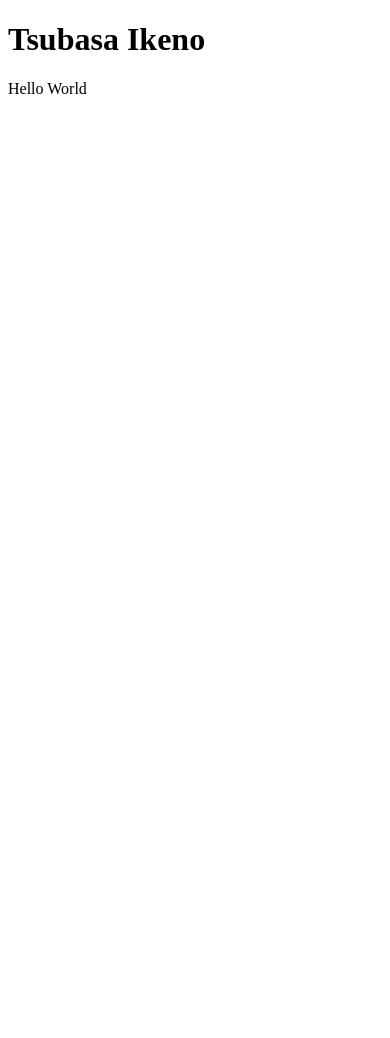
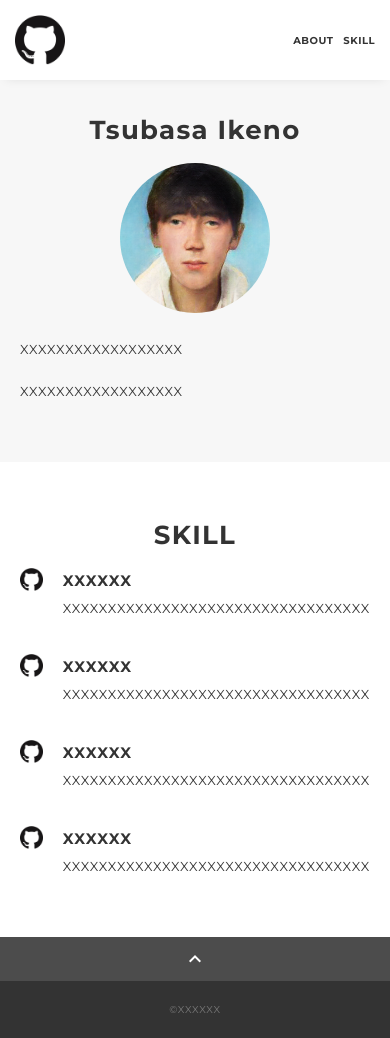
Before and after one commit to 6assa/portfolio, a plain HTML site: page docs/index.html in a window 390 px wide. Before the commit the page ends 844 px from the top, so only its background shows below. Drawn offline with nearby package versions, Linux system fonts and the light colour scheme.

Commit message:
テンプレート反映

```diff
--- /dev/null
+++ b/docs/css/ress.css
@@ -0,0 +1,283 @@
+/*!
+ * ress.css • v3.0.1
+ * MIT License
+ * github.com/filipelinhares/ress
+ */
+
+/* # =================================================================
+   # Global selectors
+   # ================================================================= */
+
+html {
+  box-sizing: border-box;
+  word-break: normal;
+  -moz-tab-size: 4;
+  tab-size: 4;
+
+  -webkit-text-size-adjust: 100%; /* Prevent adjustments of font size after orientation changes in iOS */
+}
+
+*,
+::before,
+::after {
+  box-sizing: inherit;
+  background-repeat: no-repeat; /* Set `background-repeat: no-repeat` to all elements and pseudo elements */
+}
+
+::before,
+::after {
+  vertical-align: inherit;
+  text-decoration: inherit; /* Inherit text-decoration and vertical align to ::before and ::after pseudo elements */
+}
+
+* {
+  margin: 0;
+  padding: 0; /* Reset `padding` and `margin` of all elements */
+}
+
+/* # =================================================================
+   # General elements
+   # ================================================================= */
+
+hr {
+  overflow: visible; /* Show the overflow in Edge and IE */
+  height: 0; /* Add the correct box sizing in Firefox */
+}
+
+details,
+main {
+  display: block; /* Render the `main` element consistently in IE. */
+}
+
+summary {
+  display: list-item; /* Add the correct display in all browsers */
+}
+
+small {
+  font-size: 80%; /* Set font-size to 80% in `small` elements */
+}
+
+[hidden] {
+  display: none; /* Add the correct display in IE */
+}
+
+abbr[title] {
+  /* Add the correct text decoration in Chrome, Edge, IE, Opera, and Safari */
+  text-decoration: underline;
+  text-decoration: underline dotted;
+  border-bottom: none; /* Remove the bottom border in Chrome 57 */
+}
+
+a {
+  background-color: transparent; /* Remove the gray background on active links in IE 10 */
+}
+
+a:active,
+a:hover {
+  outline-width: 0; /* Remove the outline when hovering in all browsers */
+}
+
+code,
+kbd,
+pre,
+samp {
+  font-family: monospace, monospace; /* Specify the font family of code elements */
+}
+
+pre {
+  font-size: 1em; /* Correct the odd `em` font sizing in all browsers */
+}
+
+b,
+strong {
+  font-weight: bolder; /* Add the correct font weight in Chrome, Edge, and Safari */
+}
+
+/* https://gist.github.com/unruthless/413930 */
+sub,
+sup {
+  position: relative;
+  font-size: 75%;
+  line-height: 0;
+  vertical-align: baseline;
+}
+
+sub {
+  bottom: -.25em;
+}
+
+sup {
+  top: -.5em;
+}
+
+/* # =================================================================
+   # Forms
+   # ================================================================= */
+
+input {
+  border-radius: 0;
+}
+
+/* Replace pointer cursor in disabled elements */
+[disabled] {
+  cursor: default;
+}
+
+[type="number"]::-webkit-inner-spin-button,
+[type="number"]::-webkit-outer-spin-button {
+  height: auto; /* Correct the cursor style of increment and decrement buttons in Chrome */
+}
+
+[type="search"] {
+  outline-offset: -2px; /* Correct the outline style in Safari */
+
+  -webkit-appearance: textfield; /* Correct the odd appearance in Chrome and Safari */
+}
+
+[type="search"]::-webkit-search-decoration {
+  -webkit-appearance: none; /* Remove the inner padding in Chrome and Safari on macOS */
+}
+
+textarea {
+  overflow: auto; /* Internet Explorer 11+ */
+  resize: vertical; /* Specify textarea resizability */
+}
+
+button,
+input,
+optgroup,
+select,
+textarea {
+  font: inherit; /* Specify font inheritance of form elements */
+}
+
+optgroup {
+  font-weight: bold; /* Restore the font weight unset by the previous rule */
+}
+
+button {
+  overflow: visible; /* Address `overflow` set to `hidden` in IE 8/9/10/11 */
+}
+
+button,
+select {
+  text-transform: none; /* Firefox 40+, Internet Explorer 11- */
+}
+
+/* Apply cursor pointer to button elements */
+button,
+[type="button"],
+[type="reset"],
+[type="submit"],
+[role="button"] {
+  cursor: pointer;
+  color: inherit;
+}
+
+/* Remove inner padding and border in Firefox 4+ */
+button::-moz-focus-inner,
+[type="button"]::-moz-focus-inner,
+[type="reset"]::-moz-focus-inner,
+[type="submit"]::-moz-focus-inner {
+  padding: 0;
+  border-style: none;
+}
+
+/* Replace focus style removed in the border reset above */
+button:-moz-focusring,
+[type="button"]::-moz-focus-inner,
+[type="reset"]::-moz-focus-inner,
+[type="submit"]::-moz-focus-inner {
+  outline: 1px dotted ButtonText;
+}
+
+button,
+html [type="button"],
+/* Prevent a WebKit bug where (2) destroys native `audio` and `video`controls in Android 4 */
+[type="reset"],
+[type="submit"] {
+  -webkit-appearance: button; /* Correct the inability to style clickable types in iOS */
+}
+
+/* Remove the default button styling in all browsers */
+button,
+input,
+select,
+textarea {
+  border-style: none;
+  background-color: transparent;
+}
+
+/* Style select like a standard input */
+select {
+  -webkit-appearance: none; /* Chrome 41+ */
+  -moz-appearance: none; /* Firefox 36+ */
+}
+
+select::-ms-expand {
+  display: none; /* Internet Explorer 11+ */
+}
+
+select::-ms-value {
+  color: currentColor; /* Internet Explorer 11+ */
+}
+
+legend {
+  display: table; /* Correct the text wrapping in Edge and IE */
+  max-width: 100%; /* Correct the text wrapping in Edge and IE */
+  max-width: 100%; /* Correct the text wrapping in Edge 18- and IE */
+  white-space: normal; /* Correct the text wrapping in Edge and IE */
+  color: inherit; /* Correct the color inheritance from `fieldset` elements in IE */
+  border: 0; /* Correct `color` not being inherited in IE 8/9/10/11 */
+}
+
+::-webkit-file-upload-button {
+  font: inherit; /* Change font properties to `inherit` in Chrome and Safari */
+  color: inherit;
+  /* Correct the inability to style clickable types in iOS and Safari */
+
+  -webkit-appearance: button;
+}
+
+/* # =================================================================
+   # Specify media element style
+   # ================================================================= */
+
+img {
+  border-style: none; /* Remove border when inside `a` element in IE 8/9/10 */
+}
+
+/* Add the correct vertical alignment in Chrome, Firefox, and Opera */
+progress {
+  vertical-align: baseline;
+}
+
+/* # =================================================================
+   # Accessibility
+   # ================================================================= */
+
+/* Hide content from screens but not screenreaders */
+@media screen {
+  [hidden~="screen"] {
+    display: inherit;
+  }
+  [hidden~="screen"]:not(:active):not(:focus):not(:target) {
+    position: absolute !important;
+    clip: rect(0 0 0 0) !important;
+  }
+}
+
+/* Specify the progress cursor of updating elements */
+[aria-busy="true"] {
+  cursor: progress;
+}
+
+/* Specify the pointer cursor of trigger elements */
+[aria-controls] {
+  cursor: pointer;
+}
+
+/* Specify the unstyled cursor of disabled, not-editable, or otherwise inoperable elements */
+[aria-disabled] {
+  cursor: default;
+}
--- /dev/null
+++ b/docs/css/style.css
@@ -0,0 +1,311 @@
+body {
+  font-family: "Montserrat","Helvetica Neue",Arial,"Hiragino Kaku Gothic ProN","Hiragino Sans",Meiryo,sans-serif;
+  font-size: 14px;
+  line-height: 1.8;
+  letter-spacing: .8px;
+  color: #333;
+}
+
+a {
+  transition: opacity .3s;
+  text-decoration: none;
+  color: #1ca9e3;
+}
+
+img {
+  max-width: 100%;
+  height: auto;
+  vertical-align: bottom;
+  border-style: none;
+}
+
+ul,
+li {
+  list-style: none;
+}
+
+.pc-only {
+  display: block;
+}
+
+.sp-only {
+  display: none;
+}
+
+.wrapper {
+  padding-top: 73px;
+}
+
+.section {
+  padding: 90px 0;
+}
+
+.section:nth-of-type(odd) {
+  background-color: #f7f7f7;
+}
+
+.inner {
+  max-width: 1340px;
+  margin: 0 auto;
+  padding: 0 40px;
+}
+
+.title {
+  font-size: 34px;
+  font-weight: bold;
+  line-height: 1;
+  margin-bottom: 40px;
+  text-align: center;
+  letter-spacing: .05em;
+  color: #333;
+}
+
+.lead {
+  margin-bottom: 30px;
+}
+
+/*--- header ---*/
+.header {
+  position: fixed;
+  top: 0;
+  z-index: 1;
+  width: 100%;
+  background-color: #fff;
+  box-shadow: 0 5px 10px -6px rgba(0,0,0,.1);
+}
+
+.header .inner {
+  display: flex;
+  align-items: center;
+  justify-content: space-between;
+  padding: 20px 40px;
+}
+
+.header-logo {
+  font-size: 20px;
+  font-weight: bold;
+  line-height: 1.2;
+  margin-right: 20px;
+  letter-spacing: .05em;
+}
+
+.header-logo a {
+  color: #333;
+}
+
+.header-banner {
+  width: 50px;
+}
+.header-nav-list {
+  display: flex;
+  justify-content: space-between;
+}
+
+.header-nav-item:not(:last-child) {
+  margin-right: 20px;
+}
+
+.header-nav-item a {
+  position: relative;
+  font-size: 13px;
+  font-weight: bold;
+  display: inline-block;
+  padding: 5px 0;
+  transition: .3s;
+  letter-spacing: .05em;
+  color: #333;
+}
+.header-nav-item a:after {
+  position: absolute;
+  bottom: 0;
+  left: 50%;
+  width: 0;
+  height: 3px;
+  content: "";
+  transition: .3s;
+  -webkit-transform: translateX(-50%);
+  transform: translateX(-50%);
+  background-color: #333;
+}
+
+.header-nav-item a:hover:after {
+  width: 100%;
+}
+
+/*--- about ---*/
+.profile {
+  display: flex;
+  flex-wrap: wrap;
+  max-width: 800px;
+  margin: 0 auto;
+}
+.profile-img {
+  width: 20%;
+  margin-right: 30px;
+  border-radius: 50%;
+}
+.profile-img img {
+  border-radius: 50%;
+}
+.profile-body {
+  flex: 1;
+}
+.profile-body p:not(:last-child) {
+  margin-bottom: 30px;
+}
+
+/*--- skill ---*/
+.skill-list {
+  display: flex;
+  flex-wrap: wrap;
+  justify-content: space-between;
+  margin-bottom: -50px;
+}
+
+.skill-item {
+  display: flex;
+  align-items: flex-start;
+  justify-content: space-between;
+  width: 48%;
+  margin-bottom: 50px;
+}
+
+.skill-img {
+  width: 60px;
+  height: auto;
+  margin-right: 20px;
+}
+
+.skill-body {
+  flex: 1;
+}
+
+.skill-name {
+  margin-bottom: 3px;
+}
+
+/*--- contact ---*/
+.contact {
+  text-align: center;
+}
+
+.contact-item:not(:last-child) {
+  margin-right: 10px;
+}
+
+.contact-icon {
+  width: 50px;
+}
+
+/*--- page-top ---*/
+.page-top {
+  font-weight: bold;
+  padding: 10px;
+  cursor: pointer;
+  text-align: center;
+  background-color: #4c4c4c;
+}
+
+.page-top .material-icons-outlined {
+  vertical-align: bottom;
+  color: #fff;
+}
+
+/*--- footer ---*/
+.footer {
+  padding: 30px;
+  background-color: #333;
+}
+
+.copyright {
+  font-size: 10px;
+  text-align: center;
+  color: #797979;
+}
+
+
+/* --- media Queries 767 ---*/
+@media screen and (max-width: 767px) {
+  body {
+    font-size: 13px;
+    line-height: 1.7;
+  }
+
+  .pc-only {
+    display: none;
+  }
+
+  .sp-only {
+    display: block;
+  }
+
+  .title {
+    font-size: 26px;
+    margin-bottom: 20px;
+  }
+
+  .wrapper {
+    padding-top: 57px;
+  }
+
+  .section {
+    padding: 60px 0;
+  }
+
+  .inner {
+    padding: 0 20px;
+  }
+
+  .header .inner {
+    padding: 15px;
+  }
+
+  .header-logo {
+    font-size: 15px;
+    margin-right: 15px;
+  }
+
+  .header-nav-item:not(:last-child) {
+    margin-right: 10px;
+  }
+
+  .header-nav-item a {
+    font-size: 10px;
+  }
+
+  .header-nav-item a:after {
+    display: none;
+  }
+
+  .profile {
+    display: block;
+  }
+  .profile-img {
+    width: 150px;
+    margin: 0 auto;
+    margin-bottom: 25px;
+  }
+
+  .profile-body p:not(:last-child) {
+    margin-bottom: 20px;
+  }
+
+  .skill-list {
+    display: block;
+    margin-bottom: 0;
+  }
+
+  .skill-item {
+    width: 100%;
+    margin-bottom: 35px;
+  }
+
+  .skill-item:last-child {
+    margin-bottom: 0;
+  }
+
+  .footer {
+    padding: 20px;
+  }
+
+}
--- a/docs/index.html
+++ b/docs/index.html
@@ -1,11 +1,117 @@
 <!DOCTYPE html>
 <html>
 <head>
-<meta charset="UTF-8">
-<title>My Portfolio</title>
+<meta charset="utf-8" />
+<meta name="viewport"
+	content="width=device-width,initial-scale=1.0,user-scalable=no" />
+<meta property="og:type" content="website" />
+<meta property="og:title" content="XXXXXX's portfolio" />
+<!-- <meta property="og:url" content="dummyurl" /> -->
+<meta property="og:description" content="XXXXXXの自己紹介サイトです。" />
+<meta property="og:image" content="img/ogp.png" />
+<meta name="description" content="XXXXXXの自己紹介サイトです。" />
+<title>XXXXXX ポートフォリオ</title>
+<link rel="preconnect" href="https://fonts.gstatic.com" />
+<link
+	href="https://fonts.googleapis.com/css2?family=Montserrat:wght@400;700&display=swap"
+	rel="stylesheet" />
+<link
+	href="https://fonts.googleapis.com/css?family=Material+Icons+Outlined"
+	rel="stylesheet" />
+<link href="css/ress.css" media="all" rel="stylesheet" type="text/css" />
+<link href="css/style.css" media="all" rel="stylesheet" type="text/css" />
+<!-- <link rel="shortcut icon" href="img/favicon.ico" /> -->
+<!-- <link rel="canonical" href="dummyurl" /> -->
 </head>
+
 <body>
-	<h1>Tsubasa Ikeno</h1>
-	<p>Hello World</p>
+	<div class="wrapper">
+		<header class="header">
+			<div class="inner">
+				<h1 class="header-logo">
+					<a href="#"><img class="header-banner" src="img/github.png"
+						alt="ロゴマーク" /> </a>
+				</h1>
+				<nav class="header-nav">
+					<ul class="header-nav-list">
+						<li class="header-nav-item"><a href="#about">ABOUT</a></li>
+						<li class="header-nav-item"><a href="#skill">SKILL</a></li>
+					</ul>
+				</nav>
+			</div>
+		</header>
+
+		<main class="content">
+			<section class="about section" id="about">
+				<div class="inner">
+					<h2 class="title">Tsubasa Ikeno</h2>
+					<div class="profile">
+						<p class="profile-img">
+							<img src="img/profile.png" alt="自画像" />
+						</p>
+						<div class="profile-body">
+							<p>XXXXXXXXXXXXXXXXXX</p>
+							<p>XXXXXXXXXXXXXXXXXX</p>
+						</div>
+					</div>
+				</div>
+			</section>
+
+			<section class="skill section" id="skill">
+				<div class="inner">
+					<h2 class="title">SKILL</h2>
+					<div class="skill-list">
+						<div class="skill-item">
+							<p class="skill-img">
+								<img src="img/github.png" alt="logo" />
+							</p>
+							<div class="skill-body">
+								<h3 class="skill-name">XXXXXX</h3>
+								<p class="skill-text">XXXXXXXXXXXXXXXXXXXXXXXXXXXXXXXXXX</p>
+							</div>
+						</div>
+						<div class="skill-item">
+							<p class="skill-img">
+								<img src="img/github.png" alt="logo" />
+							</p>
+							<div class="skill-body">
+								<h3 class="skill-name">XXXXXX</h3>
+								<p class="skill-text">XXXXXXXXXXXXXXXXXXXXXXXXXXXXXXXXXX</p>
+							</div>
+						</div>
+						<div class="skill-item">
+							<p class="skill-img">
+								<img src="img/github.png" alt="logo" />
+							</p>
+							<div class="skill-body">
+								<h3 class="skill-name">XXXXXX</h3>
+								<p class="skill-text">XXXXXXXXXXXXXXXXXXXXXXXXXXXXXXXXXX</p>
+							</div>
+						</div>
+						<div class="skill-item">
+							<p class="skill-img">
+								<img src="img/github.png" alt="logo" />
+							</p>
+							<div class="skill-body">
+								<h3 class="skill-name">XXXXXX</h3>
+								<p class="skill-text">XXXXXXXXXXXXXXXXXXXXXXXXXXXXXXXXXX</p>
+							</div>
+						</div>
+					</div>
+				</div>
+			</section>
+
+			<div class="page-top" id="js-page-top">
+				<span class="material-icons-outlined">expand_less</span>
+			</div>
+
+			<footer class="footer">
+				<div class="copyright">&copy;XXXXXX</div>
+			</footer>
+		</main>
+	</div>
+	<script
+		src="https://ajax.googleapis.com/ajax/libs/jquery/3.5.1/jquery.min.js"></script>
+	<script src="js/script.js"></script>
 </body>
 </html>
--- /dev/null
+++ b/docs/js/script.js
@@ -0,0 +1,20 @@
+$(function () {
+
+  //ページ内スクロール
+  var navHeight = $(".header").outerHeight();
+
+  $('a[href^="#"]').on("click", function () {
+    var href = $(this).attr("href");
+    var target = $(href == "#" || href == "" ? "html" : href);
+    var position = target.offset().top - navHeight;
+    $("html, body").animate({ scrollTop: position, }, 300, "swing");
+    return false;
+  });
+
+  //ページトップ
+  $("#js-page-top").on("click", function () {
+    $("body,html").animate({ scrollTop: 0, }, 300);
+    return false;
+  });
+
+});
```
Also changed, not shown: docs/img/github.png (added), docs/img/ogp.png (added), docs/img/profile.png (added).
